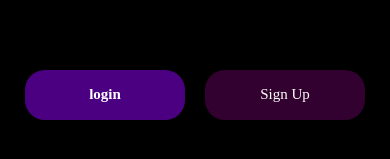
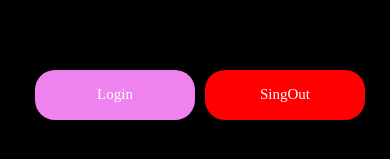
Before and after one commit to Reyhan010/Reyhan_105841106921, a React Native app: screen / in a window 390 px wide. Shown: the part 583-742 px from the top of the page. Built offline with nearby package versions, Linux system fonts and the light colour scheme.

Commit message:
BUTTON COSTUM

```diff
--- a/App.js
+++ b/App.js
@@ -5,6 +5,30 @@
 import { isWhiteSpaceLike } from "typescript";
 
 const App = () =>{
+    const ButtonCostum = ({ color, text }) => {
+        return (
+            <View style={{
+                backgroundColor: color,
+                width:160,
+                height:50,
+                justifyContent:'center',
+                marginLeft:10,
+                borderRadius:20,
+            }}>
+                <Text style={{
+                     fontFamily:'Times New Roman,Times,serif',
+                    fontSize:15,
+                    color:'white',
+                    textAlign:'center',
+                    fortWeight: 'bold',
+
+                }}>{text}
+
+                </Text>
+            </View>
+
+        )
+    }
     return (
     //    #< style={{backgroundColor:'blue',height:'100%'}}>
         <View style={{flex: 1,backgroundColor:'black'}}>
@@ -21,53 +45,19 @@
             </View>
             <View style={{flex:1,alignItems:'center',justifyContent:'center',marginBottom:10}}>
                 <View style={{flexDirection:'row',marginBottom:10}}>
-                    <View style={{
-                        backgroundColor:'indigo',
-                        width:160,
-                        height:50,
-                        alightItems:'center',
-                        justifyContent:'center',
-                        marginRight:10,
-                        borderRadius:20,
-                    }}>
-                       <Text style={{
-                         fontFamily:'Times New Roman,Times,serif',
-                        fontSize:15,
-                        color:'white',
-                        fontWeight:'bold',
-                        textAlign:'center',
-                       }}>
-                        login
-                       </Text>
+                    <ButtonCostum color='violet' text='Login'/>
+                    <ButtonCostum color='red' text='SingOut'/>
 
-                    </View>
-                    <View style={{
-                        backgroundColor:'#32012f',
-                        width:160,
-                        height:50,
-                        justifyContent:'center',
-                        alignItems:'center',
-                        marginLeft:10,
-                        borderRadius:20,
-                    }}>
-                        <Text style={{
-                             fontFamily:'Times New Roman,Times,serif',
-                            fontSize:15,
-                            color:'white',
-                            textAlign:'center',
-                            fortWeight: 'bold',
-
-                        }}>
-                            Sign Up
-                        </Text>
                     </View>
                 </View>
             </View>
-        </View>
+
+
 
 
     );
 };
+
 
 const styles= StyleSheet.create({
     topText:{
@@ -96,3 +86,58 @@
 });
 
 export default App;
+
+
+
+
+//TUGAS 2
+
+// import { StyleSheet, Text, View } from "react-native";
+// import React from "react";
+
+// const App = () => {
+//   return (
+//     <View style={{ flex: 1, backgroundColor:'black'}}>
+//       <View style={{ flexDirection: "row",
+//       flex: 1,
+//       alignItems: "flex-end", //baris
+//       justifyContent: "center", //kolom
+//       marginLeft: 8, //jarak dari kiri
+//       marginRight: 8, //jarak dari kanan
+//       marginBottom: 40, //jarak dari bawah
+//     }}>
+//       <View style={{
+//         backgroundColor: "red", width: 180, height: 80,
+//         justifyContent: "center",
+//         borderRadius: 50,
+
+//       }}>
+//         <Text style={{
+//           fontSize: 30, color: "white",
+//           textAlign: "center",
+//           fontWeight: "bold",
+//         }}>
+//           Login
+//         </Text>
+//       </View>
+//       <View style={{
+//         backgroundColor: "blue", width: 180, height: 80,
+//         justifyContent: "center",
+//         borderRadius: 10,
+//         marginLeft: 8,
+//         borderRadius:50,
+//       }}>
+//          <Text style={{
+//           fontSize: 30, color: "white",
+//           textAlign: "center",
+//           fontWeight: "bold",
+//         }}>
+//           Register
+//         </Text>
+//       </View>
+//     </View>
+//   </View>
+//       )
+//     }
+
+// export default App;
```
Also changed, not shown: 1 other file (tests, documents, lock files or other folders).
